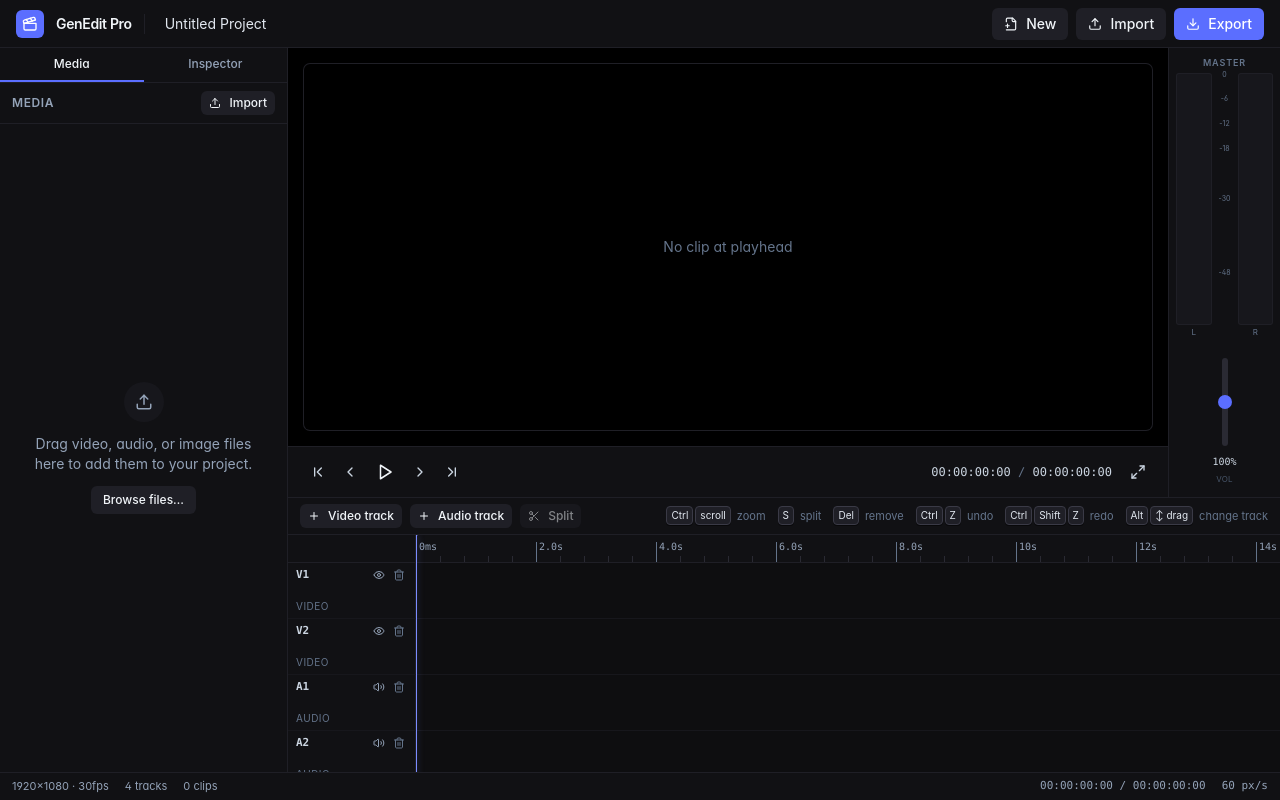
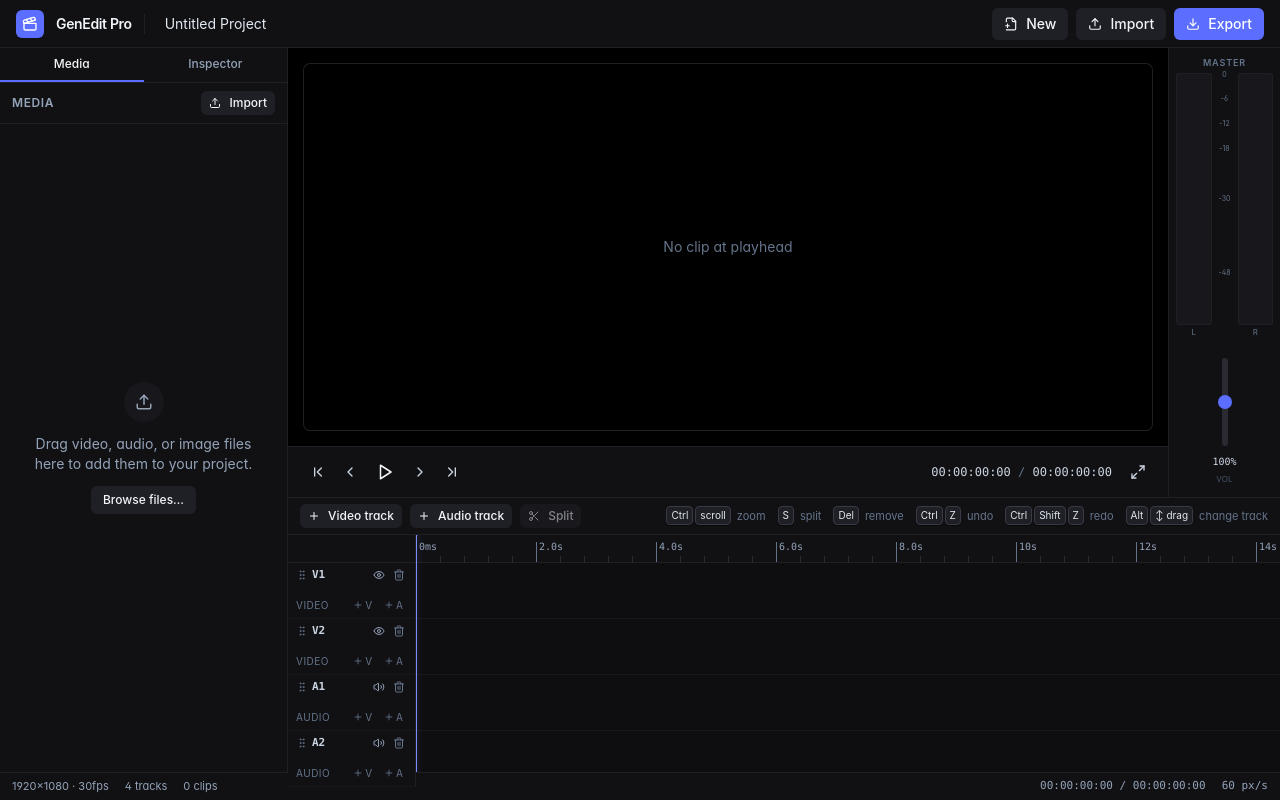
Before and after one commit to sollaholla/genedit-pro, a React (Vite) app: page / in a window 1280 px wide. Built offline with nearby package versions, Linux system fonts and the light colour scheme.

Commit message:
Switch track reordering to drag-and-drop

```diff
--- a/src/components/timeline/Timeline.tsx
+++ b/src/components/timeline/Timeline.tsx
@@ -24,9 +24,12 @@ import {
   addTrack,
   duplicateClip,
   extractAudioFromClip,
+  insertTrack,
   moveClip,
   moveClipsBy,
+  moveTrack,
   pasteClipFrom,
+  pasteClipsFrom,
   projectDurationSec,
   removeClip,
   sortedTracks,
@@ -74,6 +77,8 @@ export function Timeline() {
   const [clipMenu, setClipMenu] = useState<{ x: number; y: number; clipId: string } | null>(null);
   const [replaceClipId, setReplaceClipId] = useState<string | null>(null);
   const [marquee, setMarquee] = useState<{ startX: number; startY: number; curX: number; curY: number } | null>(null);
+  const [dragTrackId, setDragTrackId] = useState<string | null>(null);
+  const [trackDropTarget, setTrackDropTarget] = useState<{ trackId: string; position: 'before' | 'after' } | null>(null);
 
   const setClipboard = usePlaybackStore((s) => s.setClipboard);
   // A Set version for O(1) membership checks in the render path.
@@ -135,16 +140,29 @@ export function Timeline() {
       if (mod && (e.key === 'y' || (e.key === 'z' && e.shiftKey))) { e.preventDefault(); redo(); return; }
 
       if (mod && (e.key === 'c' || e.key === 'C')) {
-        if (!selectedClipId) return;
-        const source = useProjectStore.getState().project.clips.find((c) => c.id === selectedClipId);
-        if (source) setClipboard(source);
+        const selected = usePlaybackStore.getState().selectedClipIds;
+        if (selected.length === 0) return;
+        const idSet = new Set(selected);
+        const copied = useProjectStore.getState().project.clips
+          .filter((c) => idSet.has(c.id))
+          .map((c) => ({
+            ...c,
+            volumeEnvelope: c.volumeEnvelope
+              ? { ...c.volumeEnvelope, points: c.volumeEnvelope.points.map((p) => ({ ...p })) }
+              : undefined,
+          }));
+        setClipboard(copied);
         return;
       }
       if (mod && (e.key === 'v' || e.key === 'V')) {
-        const source = usePlaybackStore.getState().clipboard;
-        if (!source) return;
-        // Paste onto the same track, at the playhead.
-        update((p) => pasteClipFrom(p, source, source.trackId, currentTime));
+        const copied = usePlaybackStore.getState().clipboard;
+        if (copied.length === 0) return;
+        if (copied.length === 1) {
+          const source = copied[0]!;
+          update((p) => pasteClipFrom(p, source, source.trackId, currentTime));
+        } else {
+          update((p) => pasteClipsFrom(p, copied, currentTime));
+        }
         return;
       }
       if (mod && (e.key === 'd' || e.key === 'D')) {
@@ -187,7 +205,15 @@ export function Timeline() {
         break;
       case 'copy': {
         const source = useProjectStore.getState().project.clips.find((c) => c.id === clipId);
-        if (source) setClipboard(source);
+        if (source) {
+          const copied = {
+            ...source,
+            volumeEnvelope: source.volumeEnvelope
+              ? { ...source.volumeEnvelope, points: source.volumeEnvelope.points.map((p) => ({ ...p })) }
+              : undefined,
+          };
+          setClipboard([copied]);
+        }
         break;
       }
       case 'replace':
@@ -417,6 +443,27 @@ export function Timeline() {
   const replaceClip = replaceClipId ? project.clips.find((c) => c.id === replaceClipId) : null;
   const replaceAssetKind = replaceClip ? assetById.get(replaceClip.assetId)?.kind : undefined;
 
+  const handleTrackDrop = useCallback(() => {
+    if (!dragTrackId || !trackDropTarget) return;
+    const ordered = sortedTracks(useProjectStore.getState().project);
+    const from = ordered.findIndex((t) => t.id === dragTrackId);
+    const target = ordered.findIndex((t) => t.id === trackDropTarget.trackId);
+    if (from < 0 || target < 0 || from === target) {
+      setDragTrackId(null);
+      setTrackDropTarget(null);
+      return;
+    }
+    let to = target;
+    if (trackDropTarget.position === 'before') {
+      if (from < target) to = target - 1;
+    } else if (from > target) {
+      to = target + 1;
+    }
+    update((p) => moveTrack(p, dragTrackId, to));
+    setDragTrackId(null);
+    setTrackDropTarget(null);
+  }, [dragTrackId, trackDropTarget, update]);
+
   // Ghost clip for audio extraction preview
   const ghostClip = dragOverlay?.isAudioExtraction
     ? project.clips.find((c) => c.id === dragOverlay.clipId)
@@ -450,7 +497,29 @@ export function Timeline() {
         <div className="shrink-0" style={{ width: TRACK_HEADER_WIDTH_PX }}>
           <div className="border-b border-r border-surface-700 bg-surface-900" style={{ height: RULER_HEIGHT_PX }} />
           {tracks.map((t) => (
-            <TrackHeader key={`h-${t.id}`} track={t} label={labelForTrack(t.id)} />
+            <TrackHeader
+              key={`h-${t.id}`}
+              track={t}
+              label={labelForTrack(t.id)}
+              isDragging={dragTrackId === t.id}
+              showDropBefore={trackDropTarget?.trackId === t.id && trackDropTarget.position === 'before'}
+              showDropAfter={trackDropTarget?.trackId === t.id && trackDropTarget.position === 'after'}
+              onDragStart={() => {
+                setDragTrackId(t.id);
+                setTrackDropTarget(null);
+              }}
+              onDragOver={(position) => {
+                if (!dragTrackId || dragTrackId === t.id) return;
+                setTrackDropTarget({ trackId: t.id, position });
+              }}
+              onDrop={handleTrackDrop}
+              onDragEnd={() => {
+                setDragTrackId(null);
+                setTrackDropTarget(null);
+              }}
+              onInsertVideoBelow={() => update((p) => insertTrack(p, 'video', t.index + 1))}
+              onInsertAudioBelow={() => update((p) => insertTrack(p, 'audio', t.index + 1))}
+            />
           ))}
         </div>
 
--- a/src/components/timeline/TrackHeader.tsx
+++ b/src/components/timeline/TrackHeader.tsx
@@ -1,4 +1,4 @@
-import { Eye, EyeOff, Trash2, Volume2, VolumeX } from 'lucide-react';
+import { Eye, EyeOff, GripVertical, Plus, Trash2, Volume2, VolumeX } from 'lucide-react';
 import type { Track } from '@/types';
 import { TRACK_HEIGHT_PX } from '@/lib/timeline/geometry';
 import { useProjectStore } from '@/state/projectStore';
@@ -7,18 +7,66 @@ import { removeTrack, setTrackProp } from '@/lib/timeline/operations';
 type Props = {
   track: Track;
   label: string;
+  isDragging: boolean;
+  showDropBefore: boolean;
+  showDropAfter: boolean;
+  onDragStart: () => void;
+  onDragOver: (position: 'before' | 'after') => void;
+  onDrop: () => void;
+  onDragEnd: () => void;
+  onInsertVideoBelow: () => void;
+  onInsertAudioBelow: () => void;
 };
 
-export function TrackHeader({ track, label }: Props) {
+export function TrackHeader({
+  track,
+  label,
+  isDragging,
+  showDropBefore,
+  showDropAfter,
+  onDragStart,
+  onDragOver,
+  onDrop,
+  onDragEnd,
+  onInsertVideoBelow,
+  onInsertAudioBelow,
+}: Props) {
   const update = useProjectStore((s) => s.update);
 
   return (
     <div
-      className="flex shrink-0 flex-col justify-between border-b border-surface-800 border-r border-r-surface-700 bg-surface-900 px-2 py-1 text-[11px]"
+      className={`relative flex shrink-0 flex-col justify-between border-b border-surface-800 border-r border-r-surface-700 bg-surface-900 px-2 py-1 text-[11px] ${
+        isDragging ? 'opacity-50' : ''
+      }`}
       style={{ height: TRACK_HEIGHT_PX }}
+      draggable
+      onDragStart={(e) => {
+        e.dataTransfer.effectAllowed = 'move';
+        onDragStart();
+      }}
+      onDragOver={(e) => {
+        e.preventDefault();
+        const rect = e.currentTarget.getBoundingClientRect();
+        const position = e.clientY - rect.top < rect.height / 2 ? 'before' : 'after';
+        onDragOver(position);
+      }}
+      onDrop={(e) => {
+        e.preventDefault();
+        onDrop();
+      }}
+      onDragEnd={onDragEnd}
     >
+      {showDropBefore && (
+        <div className="pointer-events-none absolute left-0 right-0 top-0 h-0.5 bg-brand-400" />
+      )}
+      {showDropAfter && (
+        <div className="pointer-events-none absolute bottom-0 left-0 right-0 h-0.5 bg-brand-400" />
+      )}
       <div className="flex items-center justify-between">
-        <span className="font-mono font-semibold text-slate-300">{label}</span>
+        <span className="flex items-center gap-1 font-mono font-semibold text-slate-300">
+          <GripVertical size={12} className="text-slate-500" />
+          {label}
+        </span>
         <div className="flex items-center gap-1">
           {track.kind === 'video' ? (
             <button
@@ -46,7 +94,25 @@ export function TrackHeader({ track, label }: Props) {
           </button>
         </div>
       </div>
-      <div className="text-[10px] uppercase tracking-wider text-slate-500">{track.kind}</div>
+      <div className="flex items-center justify-between">
+        <div className="text-[10px] uppercase tracking-wider text-slate-500">{track.kind}</div>
+        <div className="flex items-center gap-1 text-[10px] text-slate-500">
+          <button
+            className="inline-flex items-center gap-0.5 rounded px-1 py-px hover:bg-surface-700 hover:text-slate-200"
+            title="Insert video track below"
+            onClick={onInsertVideoBelow}
+          >
+            <Plus size={10} />V
+          </button>
+          <button
+            className="inline-flex items-center gap-0.5 rounded px-1 py-px hover:bg-surface-700 hover:text-slate-200"
+            title="Insert audio track below"
+            onClick={onInsertAudioBelow}
+          >
+            <Plus size={10} />A
+          </button>
+        </div>
+      </div>
     </div>
   );
 }
--- a/src/lib/timeline/operations.ts
+++ b/src/lib/timeline/operations.ts
@@ -178,6 +178,14 @@ export function splitClipAt(
 }
 
 export function addTrack(project: Project, kind: 'video' | 'audio'): Project {
+  return insertTrack(project, kind, project.tracks.length);
+}
+
+export function insertTrack(
+  project: Project,
+  kind: 'video' | 'audio',
+  insertIndex: number,
+): Project {
   const track: Track = {
     id: nanoid(8),
     kind,
@@ -185,8 +193,30 @@ export function addTrack(project: Project, kind: 'video' | 'audio'): Project {
     muted: false,
     hidden: false,
   };
-  const reindexed = [...project.tracks, track].map((t, i) => ({ ...t, index: i }));
-  return { ...project, tracks: reindexed };
+  const next = [...project.tracks];
+  const at = Math.max(0, Math.min(insertIndex, next.length));
+  next.splice(at, 0, track);
+  return { ...project, tracks: next.map((t, i) => ({ ...t, index: i })) };
+}
+
+export function moveTrack(project: Project, trackId: string, targetIndex: number): Project {
+  const tracks = sortedTracks(project);
+  const from = tracks.findIndex((t) => t.id === trackId);
+  if (from < 0) return project;
+  const to = Math.max(0, Math.min(targetIndex, tracks.length - 1));
+  if (from === to) return project;
+  const next = [...tracks];
+  const [track] = next.splice(from, 1);
+  if (!track) return project;
+  next.splice(to, 0, track);
+  return { ...project, tracks: next.map((t, i) => ({ ...t, index: i })) };
+}
+
+export function moveTrackBy(project: Project, trackId: string, delta: number): Project {
+  const tracks = sortedTracks(project);
+  const idx = tracks.findIndex((t) => t.id === trackId);
+  if (idx < 0) return project;
+  return moveTrack(project, trackId, idx + delta);
 }
 
 export function removeTrack(project: Project, trackId: string): Project {
@@ -263,6 +293,36 @@ export function pasteClipFrom(
   return { ...project, clips: [...project.clips, newClip] };
 }
 
+/**
+ * Paste a group of copied clips at `startSec`, preserving their relative
+ * time offsets and original track assignments.
+ */
+export function pasteClipsFrom(
+  project: Project,
+  sources: Clip[],
+  startSec: number,
+): Project {
+  if (sources.length === 0) return project;
+  const minStart = Math.min(...sources.map((c) => c.startSec));
+  const tracks = new Set(project.tracks.map((t) => t.id));
+  const newClips: Clip[] = [];
+  for (const source of sources) {
+    if (!tracks.has(source.trackId)) continue;
+    const offset = source.startSec - minStart;
+    const pasted: Clip = {
+      ...source,
+      id: nanoid(8),
+      startSec: Math.max(0, startSec + offset),
+      volumeEnvelope: source.volumeEnvelope
+        ? { ...source.volumeEnvelope, points: source.volumeEnvelope.points.map((p) => ({ ...p })) }
+        : undefined,
+    };
+    newClips.push(pasted);
+  }
+  if (newClips.length === 0) return project;
+  return { ...project, clips: [...project.clips, ...newClips] };
+}
+
 /** Replace a clip's underlying asset and source-trim points; timeline position unchanged. */
 export function replaceClipAsset(
   project: Project,
```
Also changed, not shown: src/components/timeline/TimelineClip.tsx (+8 -0 lines), src/state/playbackStore.ts (+4 -4 lines).
